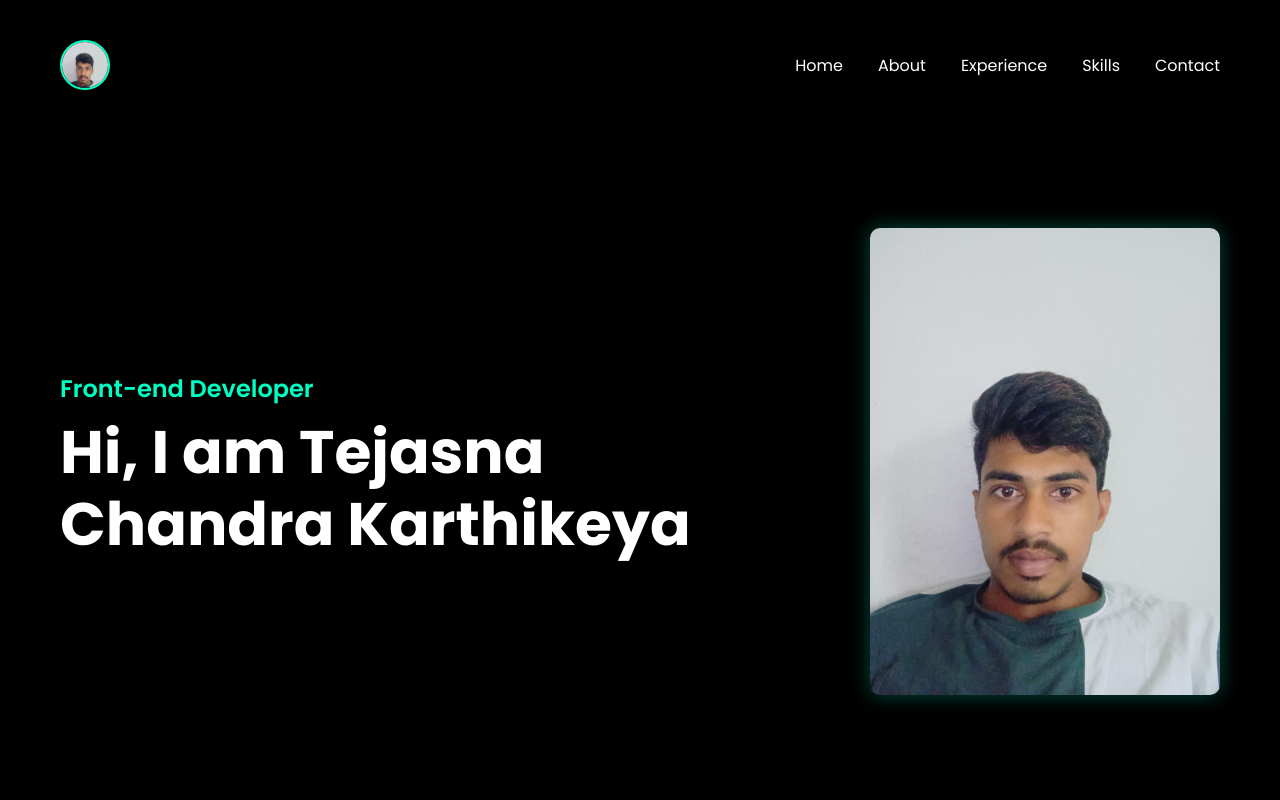
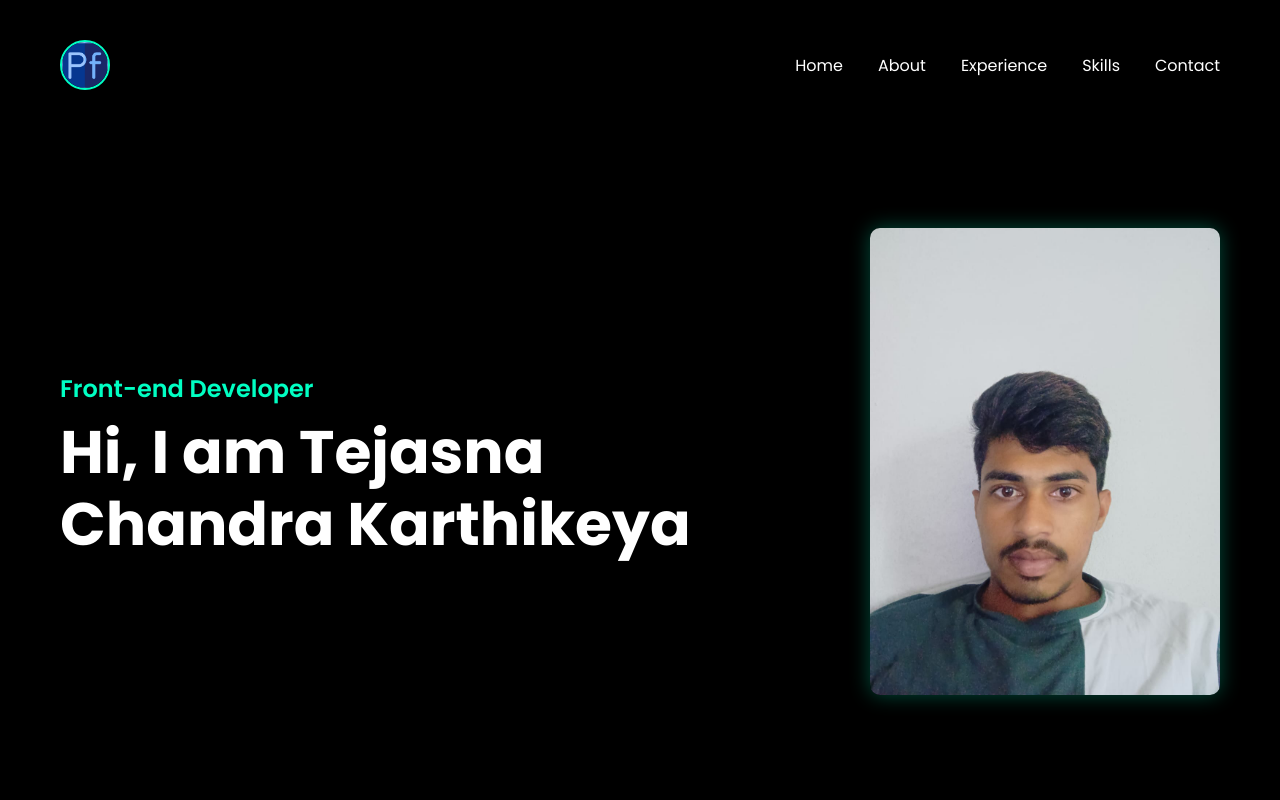
Before and after one commit to Karthikeya-006/Portfolio, a plain HTML site: page index.html in a window 1280 px wide. Shown: the top 800 px of the page. Drawn offline with nearby package versions, Linux system fonts and the light colour scheme.

Commit message:
Update index.html

```diff
--- a/index.html
+++ b/index.html
@@ -14,7 +14,7 @@
         <div class="container">
 
             <nav class="nav">
-                <img src="profile-pic.jpg" alt="Logo" class="nav-logo" />
+                <img src="karthik.jpg" alt="Logo" class="nav-logo" />
 
                 <ul>
                     <li><a href="#header">Home</a></li>
```
